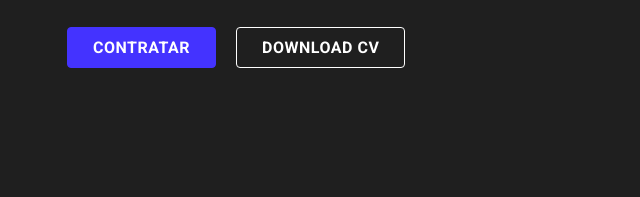
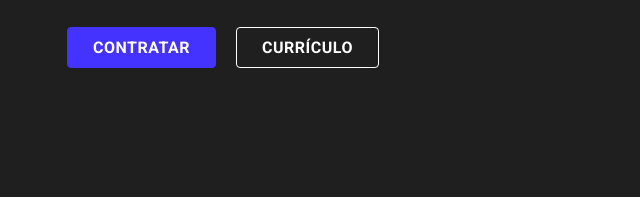
Before and after one commit to daniel-portela/meu-portfolio, a plain HTML site: page index.html in a window 1280 px wide. Shown: the part 512-709 px from the top of the page, 628-1268 px from the left. Drawn offline with nearby package versions, Linux system fonts and the light colour scheme; a web font is replaced by a local one.

Commit message:
Atualizar link currículo

```diff
--- a/index.html
+++ b/index.html
@@ -82,8 +82,8 @@
           <div class="btn-group">
             <a href="https://wa.me/77999408643" target="_blank" rel="noopener noreferrer"><button
                 class="btn btn-secondary">Contratar</button></a>
-            <a href="https://drive.google.com/file/d/1qDs3w1EbUJ7kRyT1Qy5OpFs4_AELTftg/view?usp=sharing"
-              target="_blank"><button class="btn btn-primary">Download cv</button></a>
+            <a href="https://drive.google.com/file/d/1KGV1meCGfsobP3djynBb8-dXLF25mbFu/view" target="_blank"><button
+                class="btn btn-primary">Currículo</button></a>
           </div>
         </div>
       </section>
```
